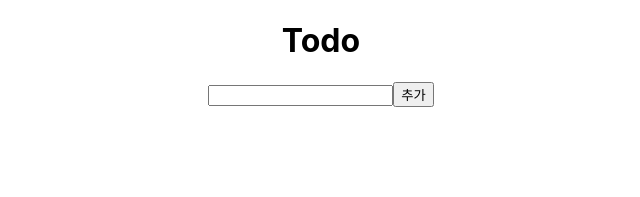
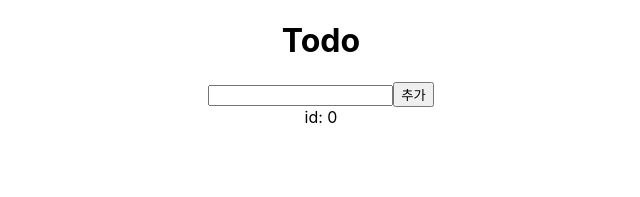
Before and after one commit to YooHyeok/onebite-typescript, a React (Create React App) app in the folder section12/: page / in a window 1280 px wide. Shown: the top 197 px of the page, without its empty margins (319-959 px from the left). Built offline with nearby package versions, Linux system fonts and the light colour scheme.

Commit message:
feat: `Section12` - props Children 적용 및 타입 정의

```diff
--- a/section12/src/App.tsx
+++ b/section12/src/App.tsx
@@ -29,7 +29,10 @@ function App() {
   return (
     <div className="App">
       <h1>Todo</h1>
-      <Editor onClickAdd={onClickAdd}/>
+      <Editor onClickAdd={onClickAdd}>
+        {/* Children */}
+        <div>id: {idRef.current}</div>
+      </Editor>
 
     </div>
   );
--- a/section12/src/components/Editor.tsx
+++ b/section12/src/components/Editor.tsx
@@ -1,10 +1,13 @@
-import { useState } from 'react';
+import { ReactElement, useState } from 'react';
 
 interface Props {
-  onClickAdd: (text: string) => void
+  onClickAdd: (text: string) => void;
+  children: ReactElement
 }
 
 export default function Editor(props: Props) {
+  console.log(props)
+  const children = props.children
   const [text, setText] = useState<string>("");
   const onChangeInput = (e: React.ChangeEvent<HTMLInputElement>) => {
     setText(e.target.value)
@@ -21,6 +24,7 @@ export default function Editor(props: Props) {
         onChange={onChangeInput}
       />
       <button onClick={onClickBtn}>추가</button>
+      <div> {children} </div>
     </>
   )
 }
```
